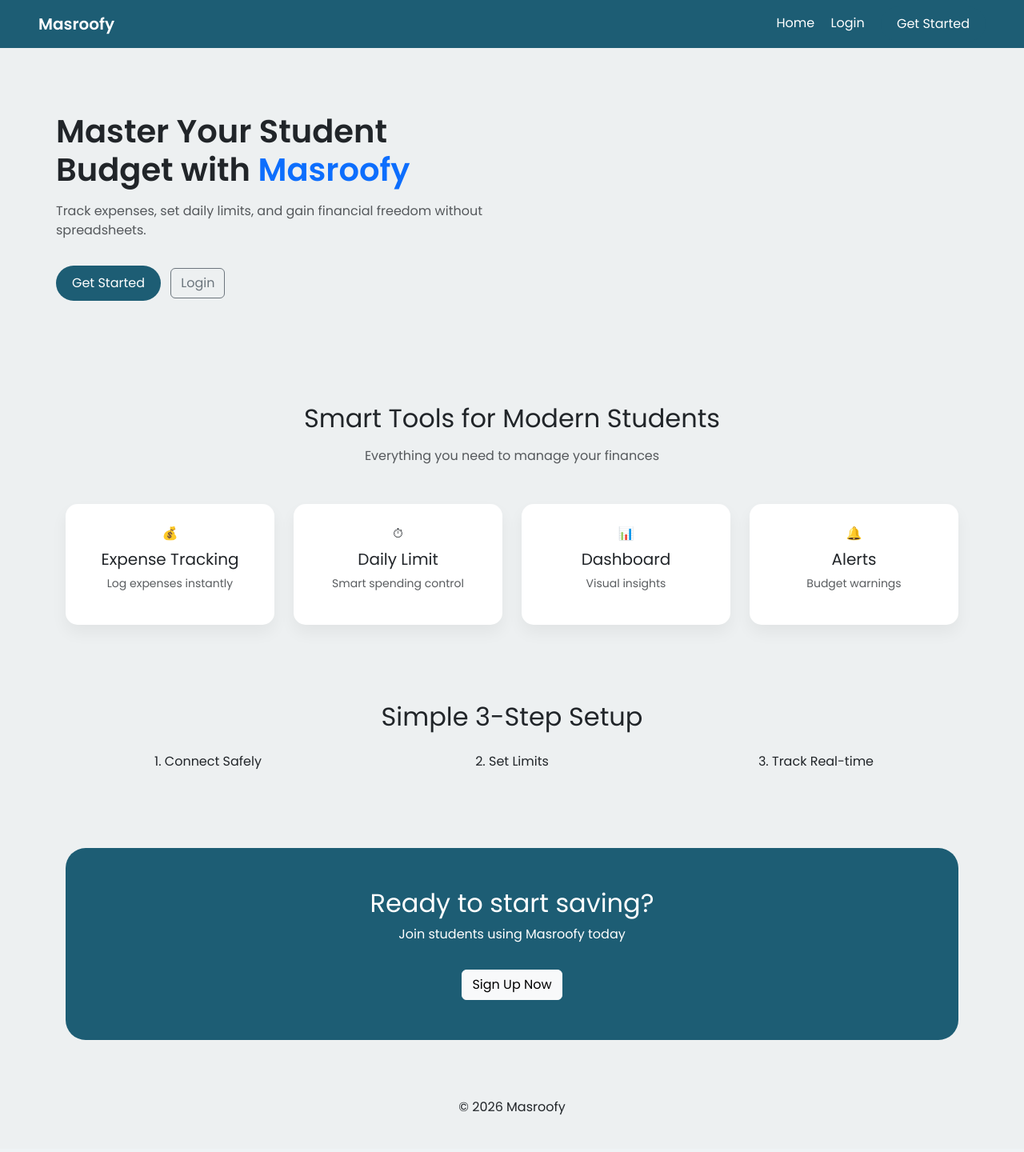
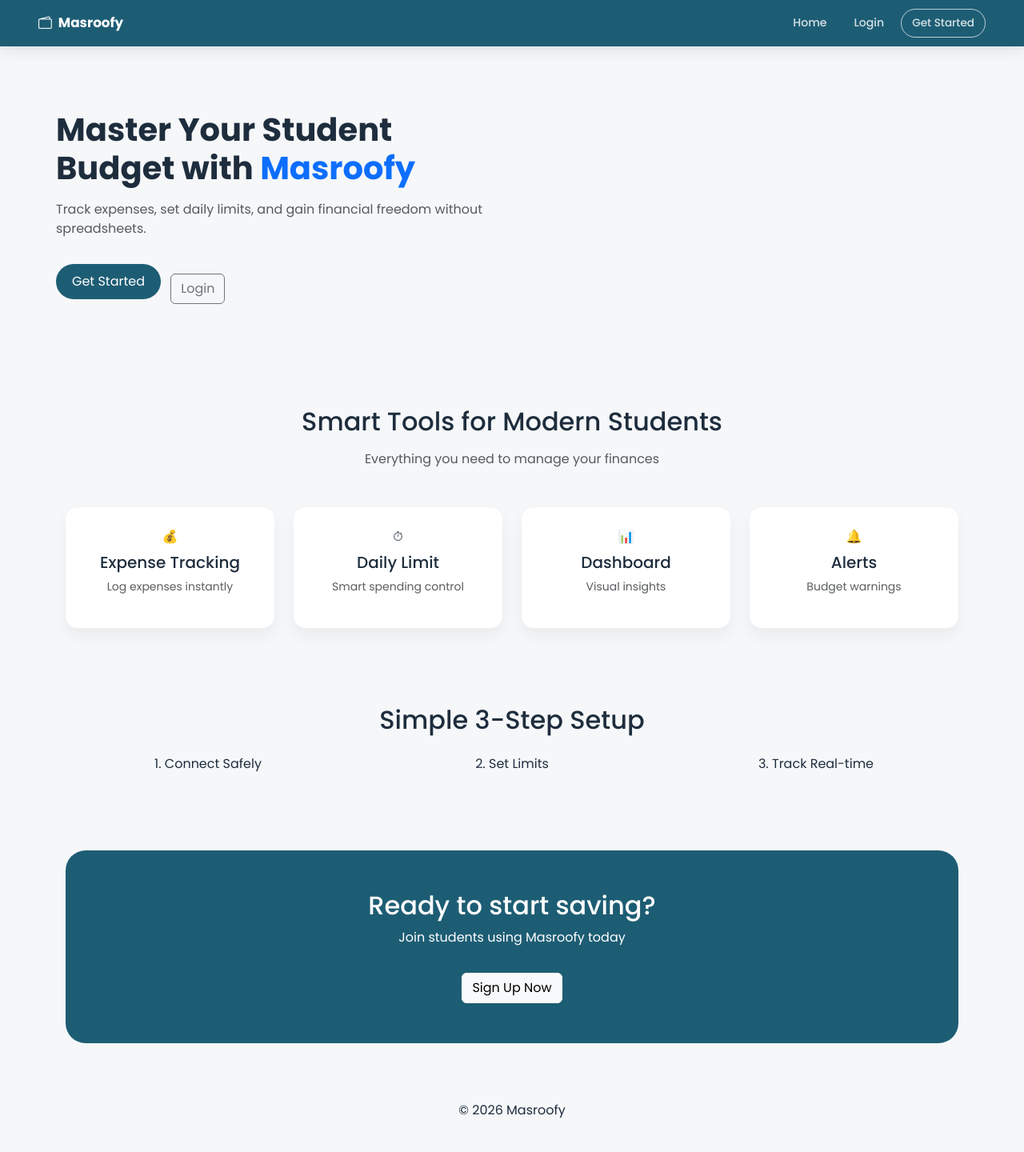
Before and after one commit to mennamohamed123-lang/Software-Assignment-2, a Django app: page / in a window 1280 px wide. Shown: the whole page at 80% size. Before the commit the page ends 1394 px from the top, so only its background shows below. Run offline with Django 5.2, Linux system fonts and the light colour scheme.

Commit message:
nav bar changes

```diff
--- a/masroofy/budget/templates/index.html
+++ b/masroofy/budget/templates/index.html
@@ -1,51 +1,8 @@
-<!DOCTYPE html>
-<html lang="en">
-<head>
-    <meta charset="UTF-8">
-    <title>Masroofy</title>
+{% extends "base.html" %}
+{% block title %}Home — Masroofy{% endblock %}
 
-    <!-- Bootstrap -->
-    <link href="https://cdn.jsdelivr.net/npm/bootstrap@5.3.0/dist/css/bootstrap.min.css" rel="stylesheet">
-
-    <!-- Google Font -->
-    <link href="https://fonts.googleapis.com/css2?family=Poppins:wght@300;400;600&display=swap" rel="stylesheet">
-
+{% block extra_css %}
 <style>
-        body {
-            font-family: 'Poppins', sans-serif;
-            background: #edf0f1;
-        }
-
-        .navbar {
-            background: #1D5D74;
-        }
-
-        .navbar a {
-            color: white !important;
-            text-decoration: none;
-        }
-
-        .btn-main {
-            background: #1D5D74;
-            color: white;
-            border-radius: 30px;
-            padding: 10px 20px;
-            border: none;
-            transition: 0.3s;
-        }
-
-        .btn-main:hover {
-            opacity: 0.9;
-            transform: scale(1.05);
-            background: #ff8c00;
-        }
-
-        .btn-main:active {
-            background: #ff8c00;
-            color: white;
-            transform: scale(0.97);
-        }
-
     .hero {
         padding: 80px 0;
     }
@@ -63,53 +20,36 @@
     }
 
     .cta-box {
-            background: #1D5D74;
+        background: var(--teal);
         border-radius: 25px;
         padding: 50px;
         color: white;
     }
+
+    .btn-hero {
+        background: var(--teal);
+        color: white;
+        border-radius: 30px;
+        padding: 10px 20px;
+        border: none;
+        transition: 0.3s;
+        text-decoration: none;
+    }
+
+    .btn-hero:hover {
+        opacity: 0.9;
+        transform: scale(1.05);
+        background: #ff8c00;
+        color: white;
+    }
 </style>
-</head>
+{% endblock %}
 
-<body>
-
-<!-- NAVBAR -->
-<nav class="navbar navbar-expand-lg px-5">
-    <a class="navbar-brand fw-bold text-white" href="#">Masroofy</a>
-
-    <div class="ms-auto">
-
-        <a class="me-3 text-white" href="{% url 'home' %}">Home</a>
-
-        {% if user.is_authenticated %}
-
-            <!-- 👤 User logged in -->
-            <span class="me-3 text-white">
-                👋 {{ user.username }}
-            </span>
-
-            <a class="me-3 text-white" href="{% url 'dashboard' %}">Dashboard</a>
-            <a class="me-3 text-white" href="{% url 'logout' %}">Logout</a>
-
-        {% else %}
-
-            <!-- 🔓 Guest -->
-            <a class="me-3 text-white" href="{% url 'login' %}">Login</a>
-
-
-            <a href="{% url 'signup' %}" class="btn btn-main">
-                Get Started
-            </a>
-
-        {% endif %}
-
-    </div>
-</nav>
+{% block content %}
 
 <!-- HERO -->
 <section class="container hero">
     <div class="row align-items-center">
-
         <div class="col-md-6">
             <h1 class="fw-bold">
                 Master Your Student Budget with
@@ -121,10 +61,9 @@
                 without spreadsheets.
             </p>
 
-            <a href="{% url 'signup' %}" class="btn btn-main me-2 mt-3">Get Started</a>
+            <a href="{% url 'signup' %}" class="btn-hero me-2 mt-3 d-inline-block">Get Started</a>
             <a href="{% url 'login' %}" class="btn btn-outline-secondary mt-3">Login</a>
         </div>
-
     </div>
 </section>
 
@@ -195,5 +134,4 @@
     <p>© 2026 Masroofy</p>
 </footer>
 
-</body>
-</html>
+{% endblock %}
--- a/masroofy/templates/base.html
+++ b/masroofy/templates/base.html
@@ -121,7 +121,6 @@
            AUTH PAGES
         ===================================================== */
         body.auth-page {
-            padding-top: var(--bar-h);
             background: #f5f7f9;
         }
 
@@ -443,35 +442,27 @@
 
 
 <!-- =====================================================
-     NAVBAR — Guests only
+     NAVBAR — All users
 ===================================================== -->
-{% if not user.is_authenticated %}
-<nav class="navbar navbar-expand-lg fixed-top">
+<nav class="navbar px-5">
 
     <a class="navbar-brand" href="{% url 'home' %}">
         <i class="bi bi-wallet2"></i> Masroofy
     </a>
 
-    <button class="navbar-toggler ms-auto" type="button"
-            data-bs-toggle="collapse" data-bs-target="#nav">
-        <span class="navbar-toggler-icon"></span>
-    </button>
+    <div class="ms-auto d-flex align-items-center gap-2">
+        <a class="nav-link" href="{% url 'home' %}">Home</a>
 
-    <div class="collapse navbar-collapse" id="nav">
-        <ul class="navbar-nav ms-auto align-items-center gap-1">
-            <li class="nav-item">
-                <a class="nav-link" href="{% url 'home' %}">Home</a>
-            </li>
-            <li class="nav-item">
-                <a class="nav-link" href="{% url 'login' %}">Login</a>
-            </li>
-            <li class="nav-item ms-lg-2">
-                <a href="{% url 'signup' %}" class="nav-link btn-main">Get Started</a>
-            </li>
-        </ul>
+        {% if user.is_authenticated %}
+            <span class="nav-link">👋 {{ user.username }}</span>
+            <a class="nav-link" href="{% url 'logout' %}">Logout</a>
+        {% else %}
+            <a class="nav-link" href="{% url 'login' %}">Login</a>
+            <a href="{% url 'signup' %}" class="nav-link btn-main">Get Started</a>
+        {% endif %}
     </div>
+
 </nav>
-{% endif %}
 
 
 <!-- =====================================================
@@ -562,13 +553,7 @@
             <!-- Topbar (desktop only) -->
             {% if user.is_authenticated %}
             <div class="topbar d-none d-lg-flex">
-                <div class="user-box">
-                    <span>👋 {{ user.username }}</span>
-                    <a href="{% url 'logout' %}" class="btn btn-danger btn-sm"
-                       style="border-radius:6px; font-size:.82rem;">
-                        Logout
-                    </a>
-                </div>
+
             </div>
             {% endif %}
 
```
Also changed, not shown: masroofy/db.sqlite3. Lines whose indentation alone changed are shown as unchanged.
